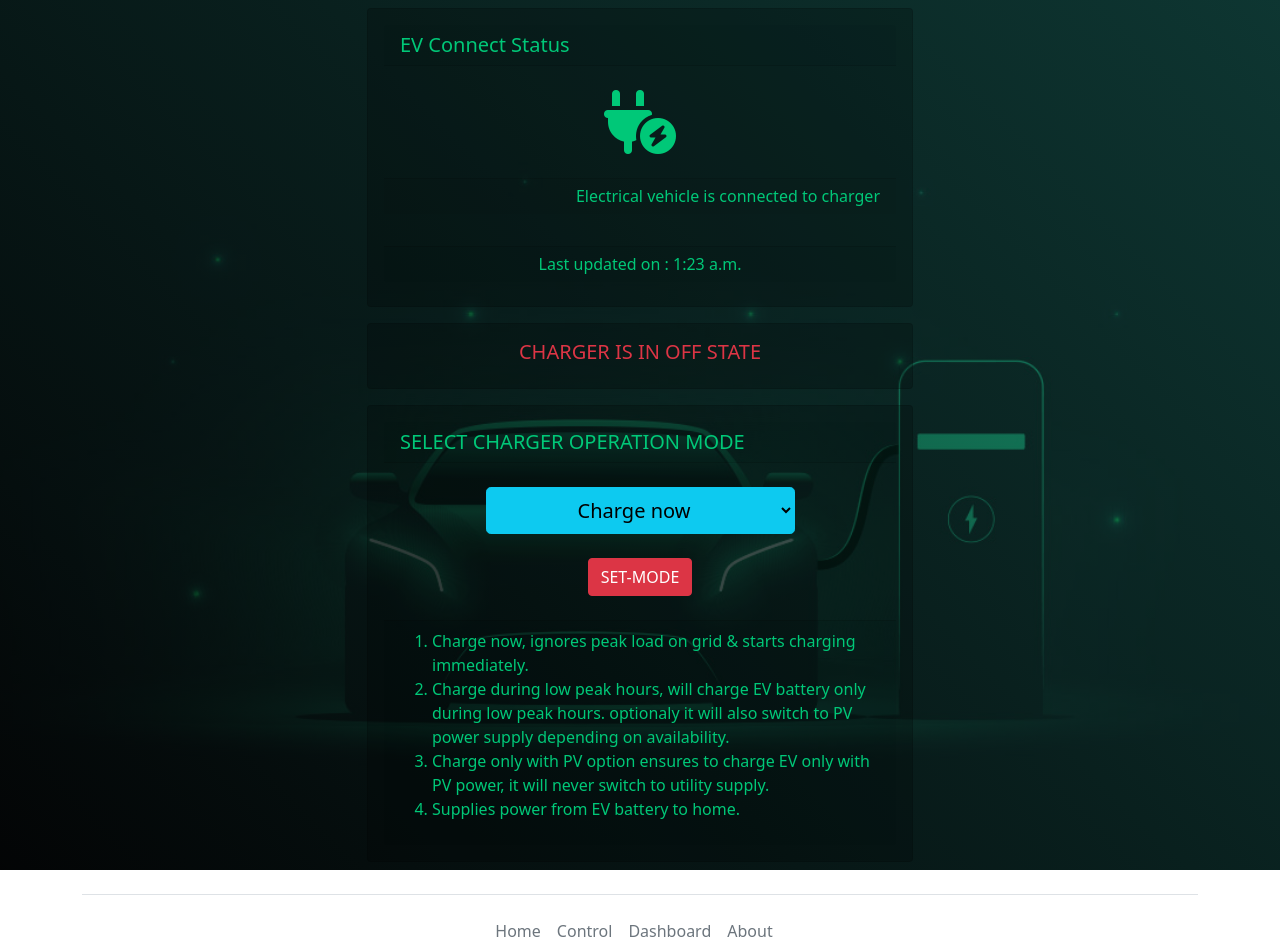
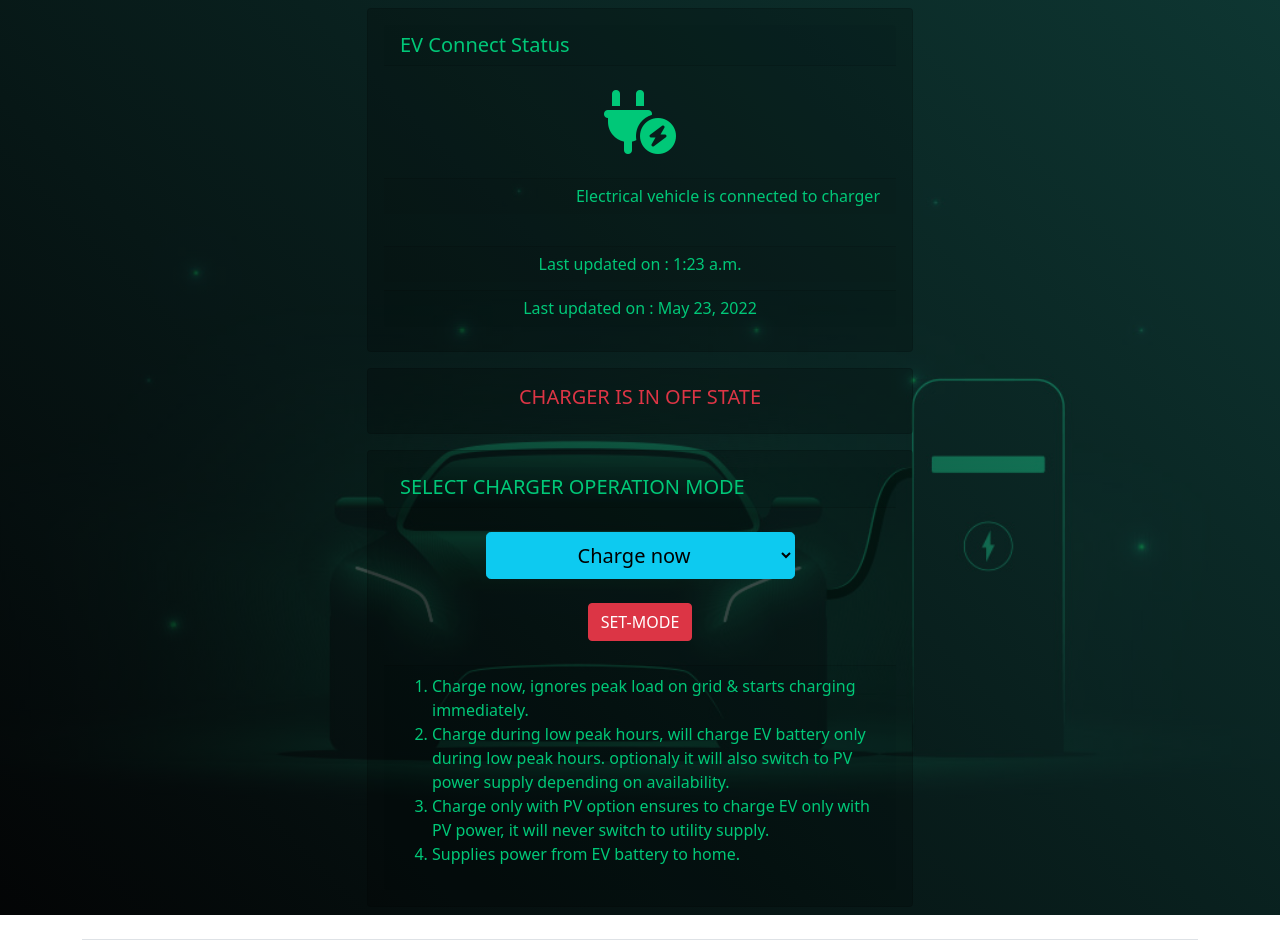
Before and after one commit to ArBoss-dot/Ev_Project, a Django app: page /control/ in a window 1280 px wide. Shown: the part 64-1013 px from the top of the page. Run offline with Django 3.2, Linux system fonts and the light colour scheme; data comes from the database, SQL or seed files in the repository; some libraries are stand-ins or nearby versions.

Commit message:
added date

```diff
--- a/evBackEnd/mainIndex/templates/control.html
+++ b/evBackEnd/mainIndex/templates/control.html
@@ -19,6 +19,7 @@
                     {% endif %}
                     <br>
                     <h6 class="card-footer text-center"> Last updated on : {{time}}</h6>
+                    <h6 class="card-footer text-center"> Last updated on : {{date}}</h6>
                 </div>
             </div>
         </div>
--- a/evBackEnd/mainIndex/views.py
+++ b/evBackEnd/mainIndex/views.py
@@ -21,6 +21,7 @@ def control(request):
         'chargerMode': obj.charger_mode,
         'evConnectState': obj.ev_connect_state,
         'time': obj.update_time,
+        'date': obj.update_date,
     }
     try:
         mode = request.GET.get('Mode')
```
